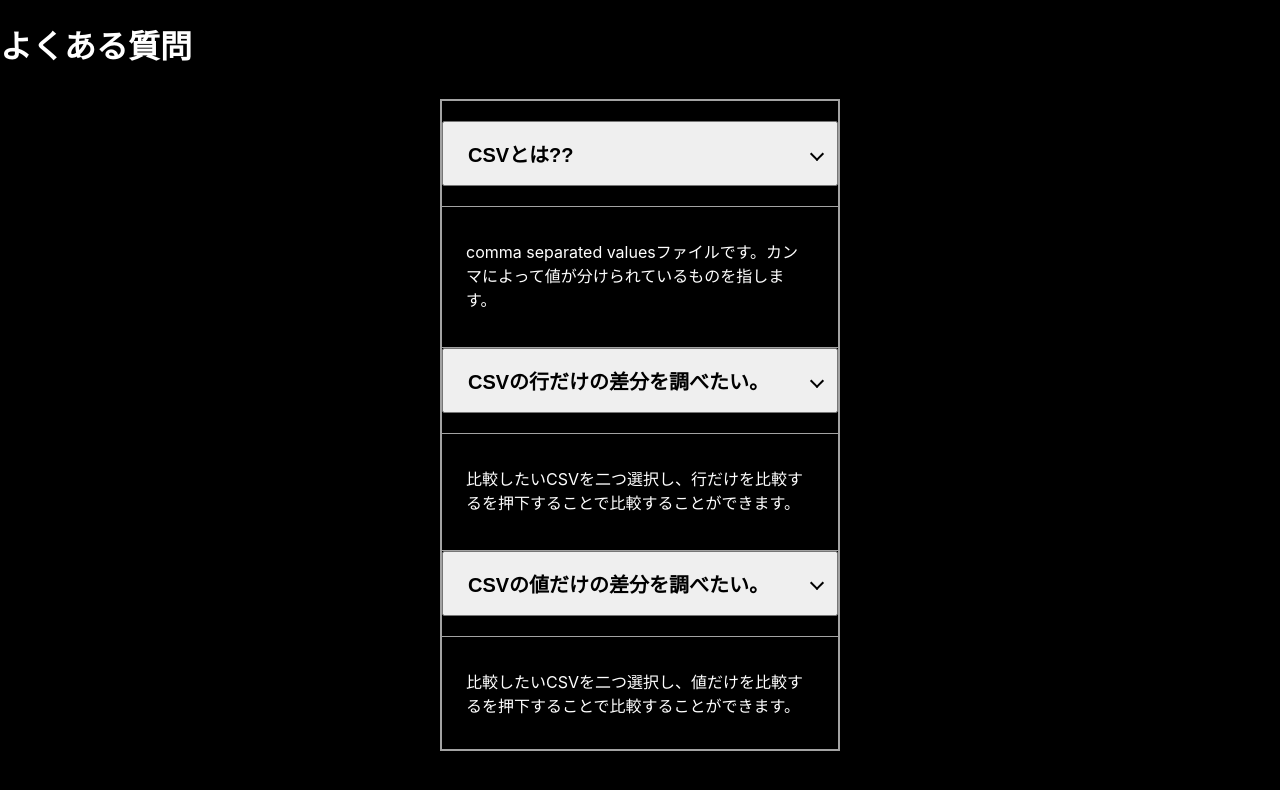
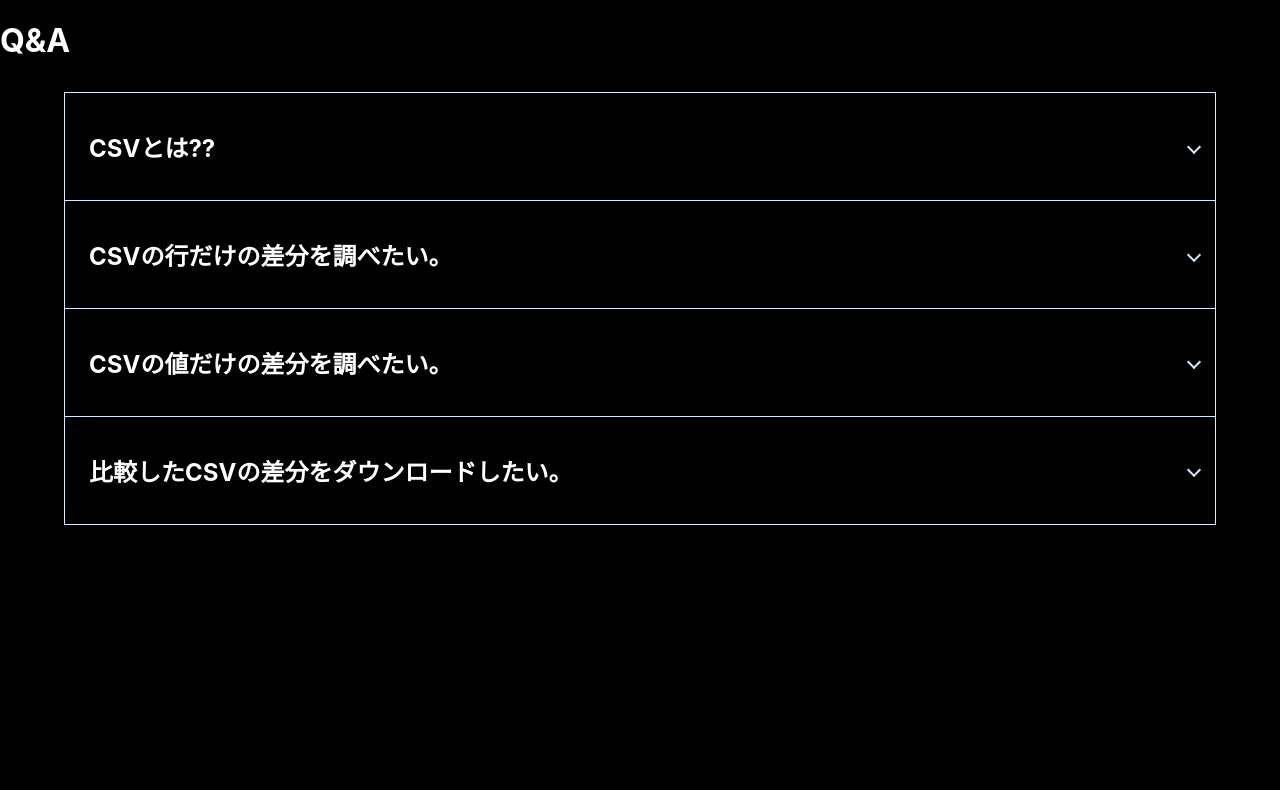
Before and after one commit to mitsu0428/csv-hikakun-prod, a Next.js app: page /components/Accordion in a window 1280 px wide. Shown: the top 790 px of the page. Built offline with nearby package versions, Linux system fonts and the light colour scheme; no server answers.

Commit message:
fix(Q&A)

```diff
--- a/src/pages/components/Accordion.tsx
+++ b/src/pages/components/Accordion.tsx
@@ -1,66 +1,45 @@
 import React from 'react'
-import {useEffect} from "react";
 import styles from '../../styles/QuestionAndAnswer.module.css'
 
 function Accordion() {
-  useEffect(() => {
-    const triggers = document.querySelectorAll(".accordiontrigger");
-    triggers.forEach((trigger) => {
-      const controls: any = trigger.getAttribute("aria-controls");
-      const panel: any = document.getElementById(controls);
-
-      trigger.addEventListener("click", (e) => {
-        const target: any = e.currentTarget;
-        const isOpen: Boolean = target.getAttribute("aria-expanded") === "true";
-
-        if (isOpen) {
-          // アコーディオンを閉じる
-          target.setAttribute("aria-expanded", "false");
-          panel.classList.add("__close");
-        } else {
-          // アコーディオンを開く
-          target.setAttribute("aria-expanded", "true");
-          panel.classList.remove("__close");
-        }
-      });
-  }, []);
-});
   return (
 <div>
   <h1 className={styles.title}>
-        よくある質問
+    Q&A
   </h1>
-      <div className={styles.accordion}>
-        <h2 className={styles.accordionheader}>
-          <button className={styles.accordiontrigger} aria-expanded="false" aria-controls="accordion-panel-1">
-            CSVとは??<span className={styles.accordionicon}></span>
-          </button>
-        </h2>
-        <div id="accordion-panel-1" className={styles.accordionpanel__close}>
-          <p className={styles.accordionpanel__text}>
+  <div className={styles.disclosures}>
+    <details className={styles.details}>
+      <summary className={styles.summary}>
+        <h2>CSVとは??<span className={styles.icon}></span></h2>
+      </summary>
+      <p className={styles.text}>
         comma separated valuesファイルです。カンマによって値が分けられているものを指します。
       </p>
-        </div>
-        <h2 className={styles.accordionheader}>
-          <button className={styles.accordiontrigger} aria-expanded="false" aria-controls="accordion-panel-2">
-          CSVの行だけの差分を調べたい。<span className={styles.accordionicon}></span>
-          </button>
-        </h2>
-        <div id="accordion-panel-2" className={styles.accordionpanel__close}>
-          <p className={styles.accordionpanel__text}>
+    </details>
+    <details className={styles.details}>
+      <summary className={styles.summary}>
+        <h2>CSVの行だけの差分を調べたい。<span className={styles.icon}></span></h2>
+      </summary>
+      <p className={styles.text}>
         比較したいCSVを二つ選択し、行だけを比較するを押下することで比較することができます。
       </p>
-        </div>
-        <h2 className={styles.accordionheader}>
-          <button className={styles.accordiontrigger} aria-expanded="false" aria-controls="accordion-panel-3">
-            CSVの値だけの差分を調べたい。<span className={styles.accordionicon}></span>
-          </button>
-        </h2>
-        <div id="accordion-panel-3" className={styles.accordionpanel__close}>
-          <p className={styles.accordionpanel__text}>
+    </details>
+    <details className={styles.details}>
+      <summary className={styles.summary}>
+        <h2>CSVの値だけの差分を調べたい。<span className={styles.icon}></span></h2>
+      </summary>
+      <p className={styles.text}>
         比較したいCSVを二つ選択し、値だけを比較するを押下することで比較することができます。
       </p>
-        </div>
+    </details>
+    <details className={styles.details}>
+      <summary className={styles.summary}>
+        <h2>比較したCSVの差分をダウンロードしたい。<span className={styles.icon}></span></h2>
+      </summary>
+      <p className={styles.text}>
+        比較を選択した後に、ダウンロードボタンを押すことでCSV出力が可能です。
+      </p>
+    </details>
   </div>
 </div>
   )
--- a/src/styles/QuestionAndAnswer.module.css
+++ b/src/styles/QuestionAndAnswer.module.css
@@ -1,35 +1,32 @@
-.accordion {
-  width: 400px;
+.disclosures {
   max-width: 90%;
   margin-top: 2rem;
   margin-left: auto;
   margin-right: auto;
-  border: 2px solid #a3a3a3;
+  border: 1px solid #dbeafe;
 }
-.accordion > * + * {
-  border-top: 1px solid #a3a3a3;
+.disclosures > * + * {
+  border-top: 1px solid #dbeafe;
 }
-.accordionheader {
+.summary {
   position: relative;
-}
-.accordiontrigger {
   display: block;
-  width: 100%;
   padding: 1rem 3rem 1rem 1.5rem;
-  font-size: 1.25rem;
   text-align: left;
-  font-weight: bold;
   cursor: pointer;
 }
-.accordiontrigger[aria-expanded="true"] {
+.summary::-webkit-details-marker {
+  display: none;
+}
+.details[open] .summary {
   background-color: #dbeafe;
 }
 @media (hover: hover) {
-  .accordiontrigger:hover {
+  .summary:hover {
     background-color: #dbeafe;
   }
 }
-.accordionicon {
+.icon {
   position: absolute;
   top: 0;
   right: 1rem;
@@ -37,16 +34,13 @@
   width: 10px;
   height: 10px;
   margin: auto;
-  border: solid #000;
+  border: solid #dbeafe;
   border-width: 2px 2px 0 0;
   transform: rotate(135deg);
 }
-.accordiontrigger[aria-expanded="true"] .accordion {
+.details[open] .icon {
   transform: rotate(-45deg);
 }
-.accordionpanel__close.__close {
-  display: none;
-}
-.accordionpanel__text {
+.text {
   padding: 1rem 1.5rem;
 }
```
Lines whose indentation alone changed are shown as unchanged.
